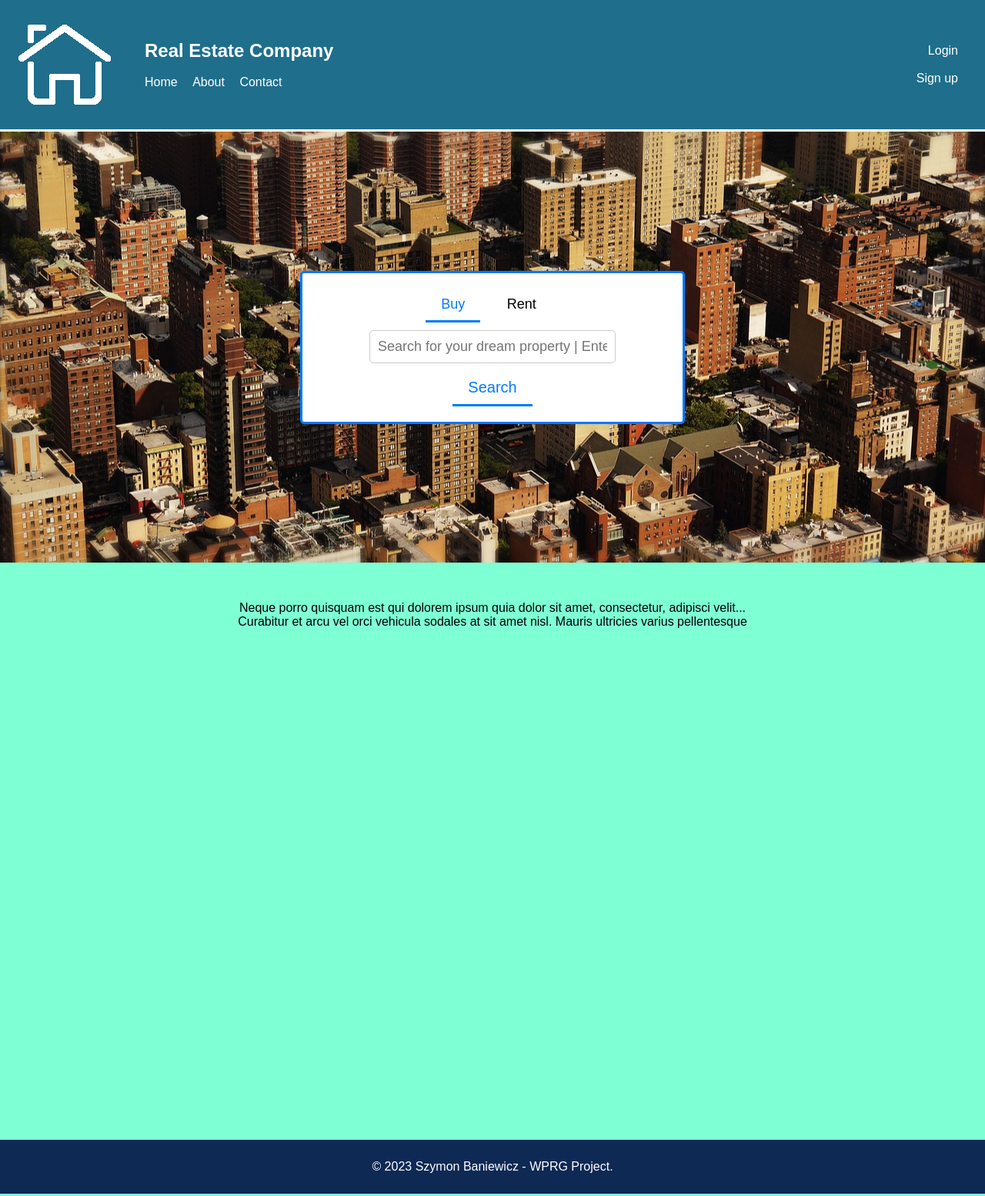
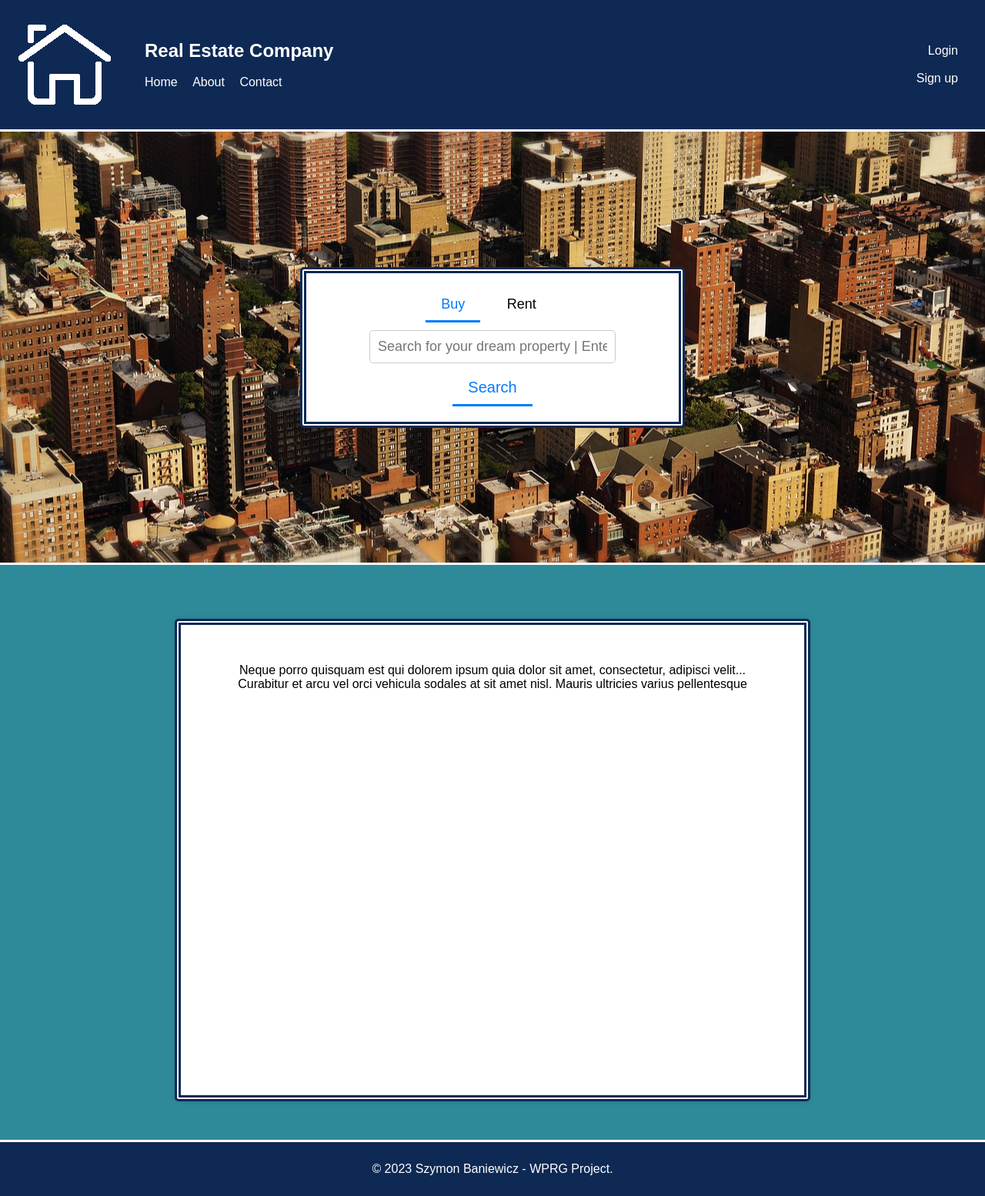
Before and after one commit to Szy-Ban/wprg-project, a PHP site: page /php/index.php in a window 1280 px wide. Shown: the whole page at 77% size. Run offline with PHP 8.4, Linux system fonts and the light colour scheme.

Commit message:
wyglad strony

```diff
--- a/css/style.css
+++ b/css/style.css
@@ -15,7 +15,7 @@ body {  /* ogolne ustawienia dla calego body */
 
 header { /* ustawienia headera */
     /* background-color: #333; */
-    background-color: #1F6E8C;
+    background-color: #0E2954;
     color: #fff;
     padding: 20px;
     width: 100%;
@@ -103,7 +103,7 @@ nav ul li a {
     box-shadow: 0px 0px 10px 0px rgba(0,0,0,0.1);
     background-color: #fff;
     margin: auto;
-    border: #007aff 3px solid;
+    border: 8px #0E2954 double;
 }
 
 .search-buttons button { /* przyciski kategorii */
@@ -168,41 +168,43 @@ nav ul li a {
     flex-grow: 1;
     display: flex;
     justify-content: center;
-    background-color: aquamarine;
+    background-color: #2E8A99;
     padding: 50px;
     text-align: center;
     min-height: calc(100vh - 50px);
+    border-top: 3px white solid;
 }
 
 footer { /* stopka */
-    /* background-color: #333; */
-    background-color: #0E2954;
     color: #fff;
     padding: 10px;
     text-align: center;
     margin-top: auto;
     width: 100%;
+    background-color: #0E2954;
+    border-top: 3px white solid;
 }
 
 .content-section-houses {  /* sekcja wyswietlania domow */
     flex-grow: 1;
     display: flex;
-    background-color: aquamarine;
+    background-color: #2E8A99;
     padding: 50px;
     text-align: center;
     min-height: calc(100vh - 50px);
     flex-direction: column;
     align-items: center;
+    border-top: 3px white solid;
 }
 
 .property { /* kwadraty domow */
-    width: 300px;
+    width: 400px;
     max-height: 300px;
     background-color:white;
-    border: 2px solid blue;
+    border: 8px #0E2954 double;
     border-radius: 5px;
     box-shadow: 0 2px 4px rgba(0, 0, 0, 0.1);
-    padding: 5px;
+    padding: 20px;
     margin: 10px;
     color: black;
 }
@@ -229,6 +231,7 @@ footer { /* stopka */
     border-radius: 5px;
     box-shadow: 0px 0px 10px 0px rgba(0,0,0,0.1);
     margin-top: 20px;
+    border: 8px #0E2954 double;
 }
 
 .form-container-register { /* formularze rejestracji */
@@ -241,6 +244,21 @@ footer { /* stopka */
     padding: 20px;
     border-radius: 5px;
     box-shadow: 0px 0px 10px 0px rgba(0,0,0,0.1);
+    margin-top: 20px;
+    border: 8px #0E2954 double;
+}
+
+.form-container-index { /* opis na index */
+    display: flex;
+    flex-direction: column;
+    align-items: center;
+    width: 70%;
+    min-width: 750px;
+    background-color: #fff;
+    padding: 50px;
+    border-radius: 5px;
+    box-shadow: 0px 0px 10px 0px rgba(0,0,0,0.1);
+    border: 8px #0E2954 double;
     margin-top: 20px;
 }
 
@@ -328,6 +346,7 @@ textarea {
     border-radius: 5px;
     box-shadow: 0px 0px 10px 0px rgba(0,0,0,0.1);
     margin-top: 20px;
+    border: 8px #0E2954 double;
 }
 
 .hidden {
--- a/php/index.php
+++ b/php/index.php
@@ -62,10 +62,10 @@ session_start();
     </section>
 </section>
     <section class="content-section"> <!-- sekcja opisowa strony -->
-
+        <section class="form-container-index">
         Neque porro quisquam est qui dolorem ipsum quia dolor sit amet, consectetur, adipisci velit...<br>
         Curabitur et arcu vel orci vehicula sodales at sit amet nisl. Mauris ultricies varius pellentesque
-
+    </section>
     </section>
     <footer> <!-- Stopka -->
         <p>&copy; 2023 Szymon Baniewicz - WPRG Project.</p>
--- a/php/search.php
+++ b/php/search.php
@@ -72,7 +72,7 @@ if(isset($_GET['city']) && isset($_GET['type'])){ //sprawdzenie czy pole  lub ty
         ?>
     </div>
     </header>
-    <section class="search-container">
+    <section class="search-container" id="searchContainer">
         <section class="search-section">
             <form action="search.php" method="GET">
                 <div class="search-buttons">
```
